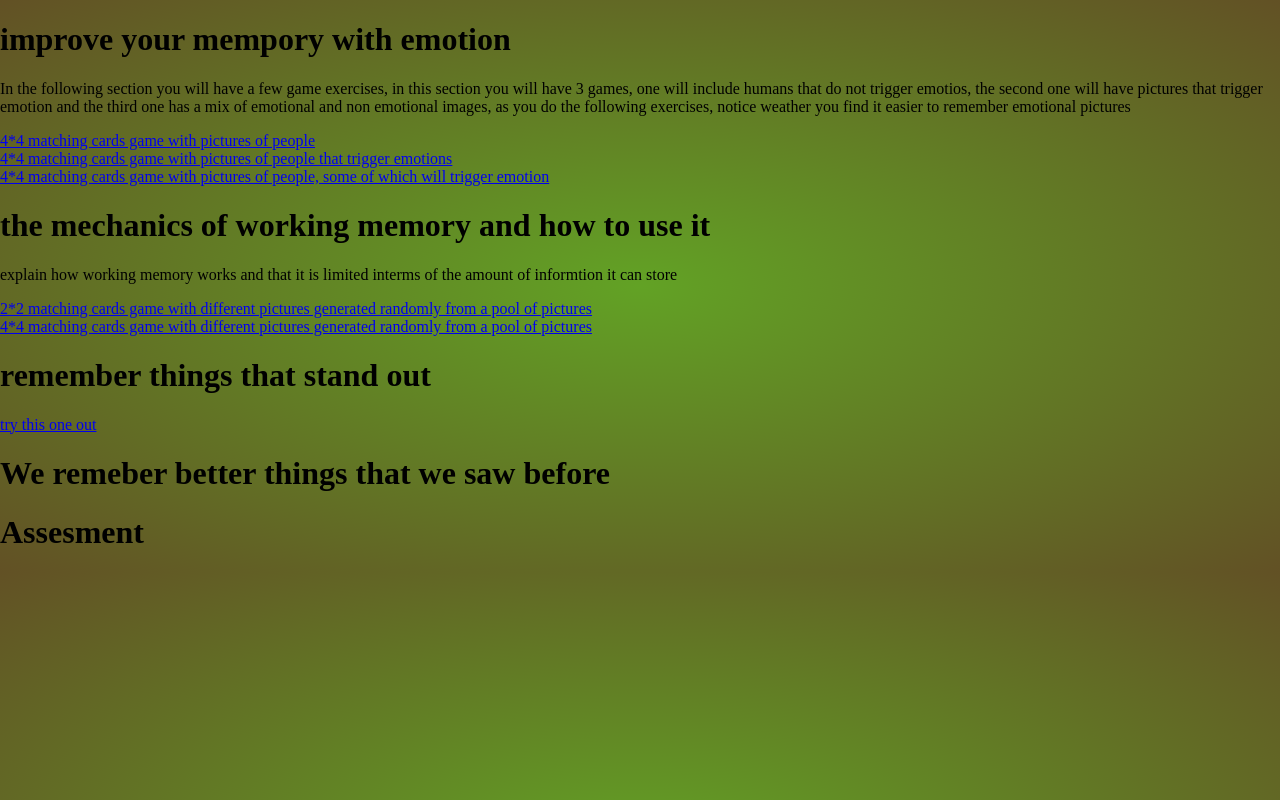
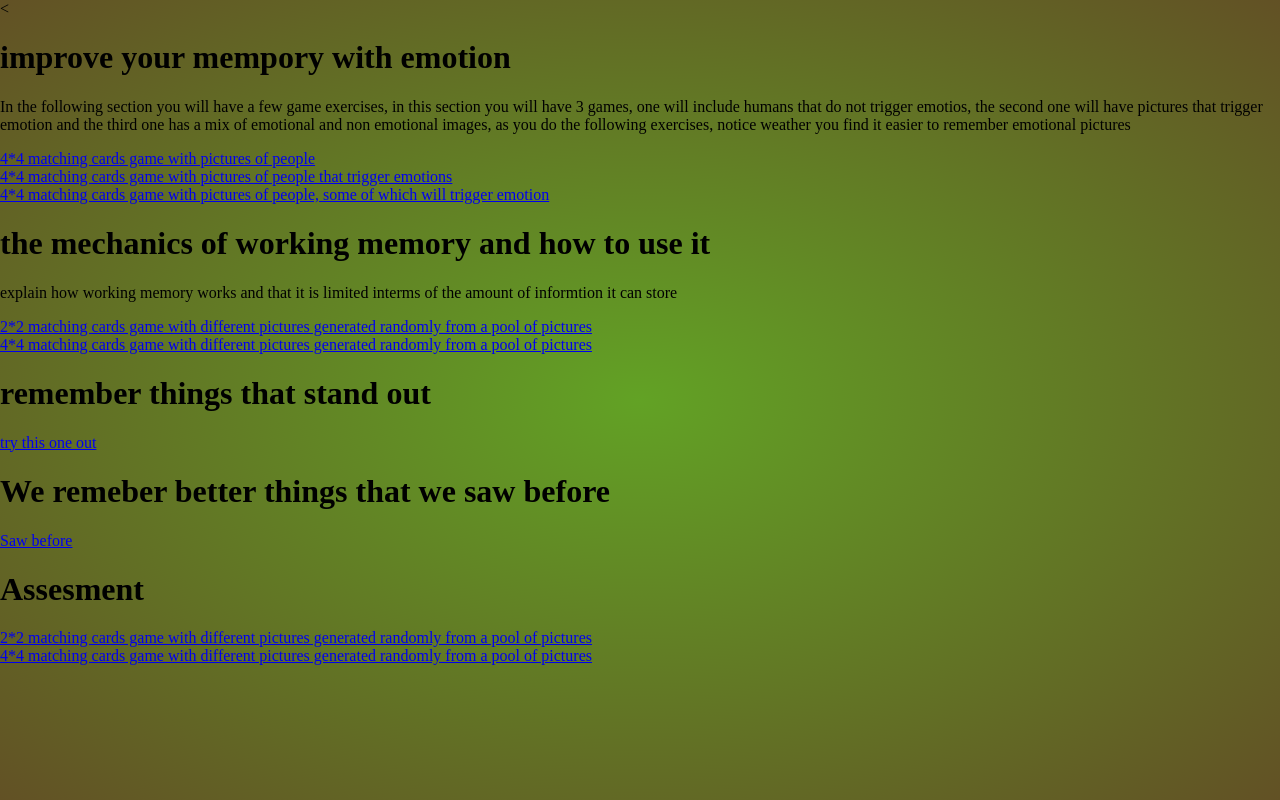
Before and after one commit to Vigyaanik/CITS3403Project, a Flask app: page / in a window 1280 px wide. Run offline with Flask 2, Linux system fonts and the light colour scheme.

Commit message:
Update content.html

```diff
--- a/app/templates/content.html
+++ b/app/templates/content.html
@@ -1,4 +1,4 @@
-<!DOCTYPE html>
+<<!DOCTYPE html>
 <html lang="en">
     <head>
         <title>Content</title>
@@ -20,6 +20,9 @@
         <h1>remember things that stand out</h1>
         <a href="getGame/4/2/0/standOut">try this one out</a>
         <h1>We remeber better things that we saw before</h1>
+        <a href="getGame/4/2/0/sawBefore">Saw before</a>
         <h1>Assesment </h1>
+        <a  href="getGame/4/5/0/All">2*2 matching cards game with different pictures generated randomly from a pool of pictures</a>
+        <a href="getGame/6/5/0/All">4*4 matching cards game with different pictures generated randomly from a pool of pictures</a>
     </body>
 </html>
```
